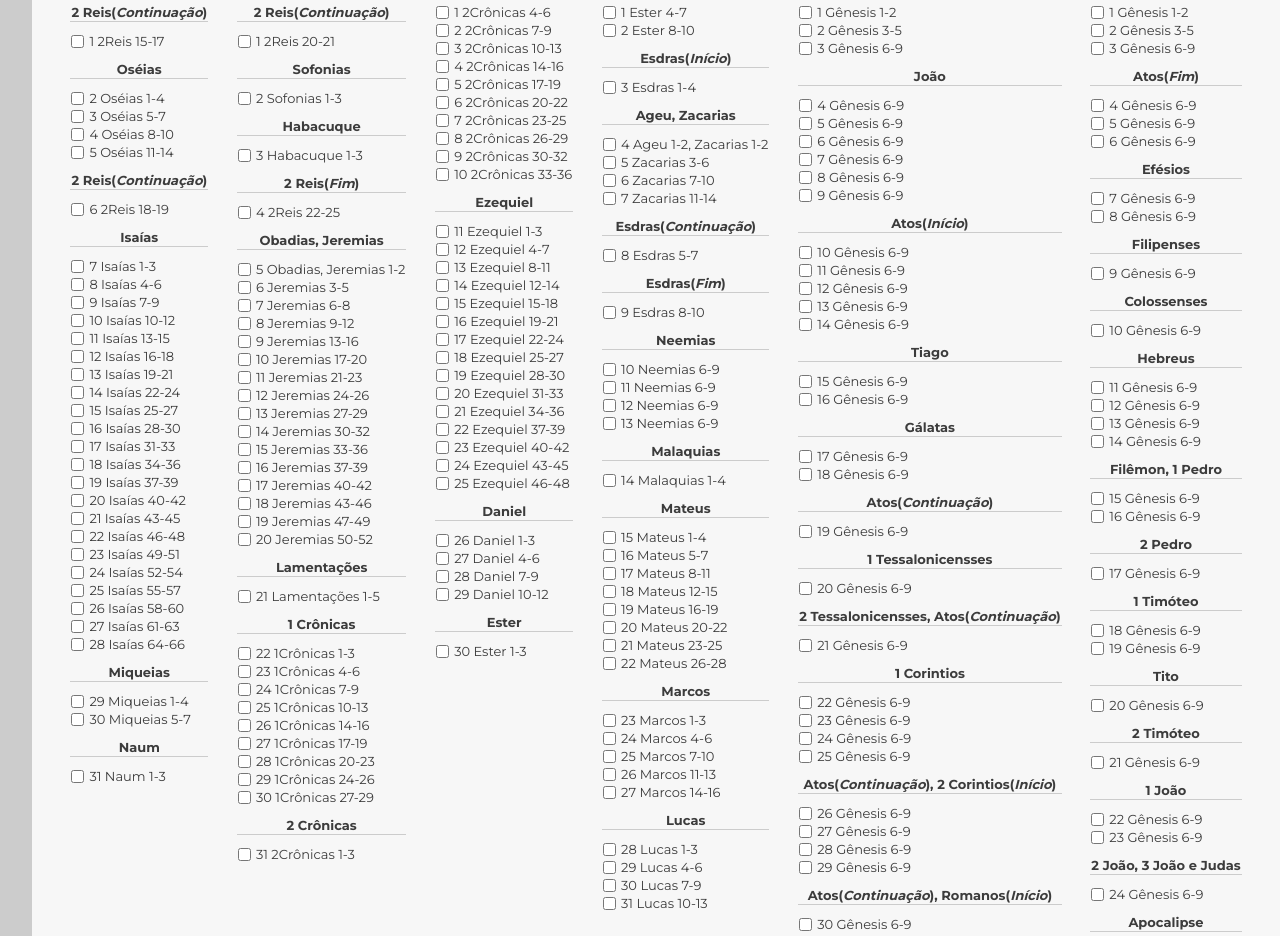
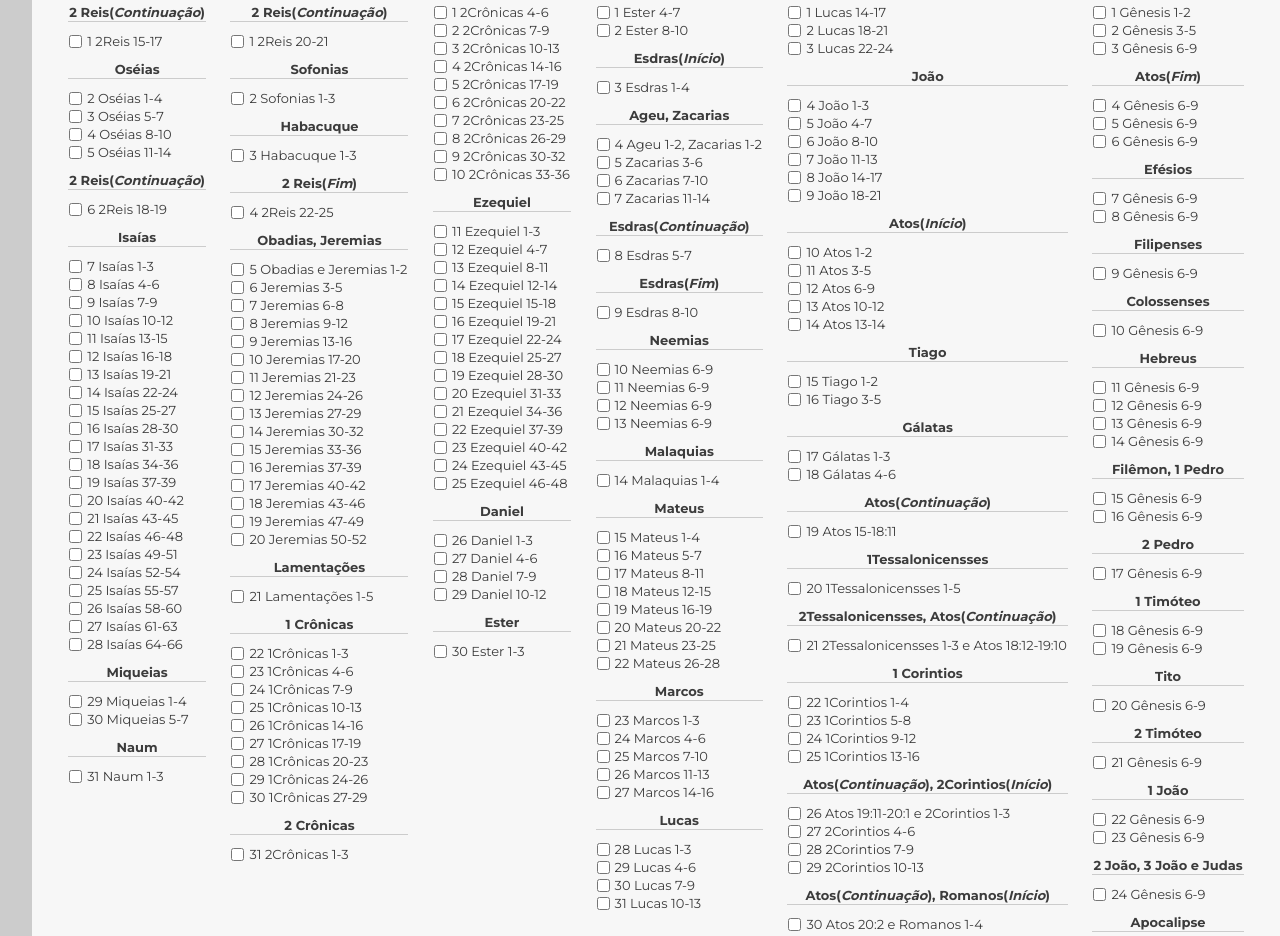
Before and after one commit to Gilberto-Mascena/Programa-de-Leitura-B-blica, a plain HTML site: page main-leitura-biblca/index.html in a window 1280 px wide. Shown: the part 1151-2087 px from the top of the page. Drawn offline with Linux system fonts and the light colour scheme.

Commit message:
Adicionado mes de Novembro

```diff
--- a/main-leitura-biblca/index.html
+++ b/main-leitura-biblca/index.html
@@ -453,7 +453,7 @@
                             <h5 class="subtitulo__livro">Obadias, Jeremias</h5>
                         </div>
                             <div>
-                                <label for=""><input type="checkbox">5 Obadias, Jeremias 1-2</label>
+                                <label for=""><input type="checkbox">5 Obadias e Jeremias 1-2</label>
                                 <label for=""><input type="checkbox">6 Jeremias 3-5</label>
                                 <label for=""><input type="checkbox">7 Jeremias 6-8</label>
                                 <label for=""><input type="checkbox">8 Jeremias 9-12</label>
@@ -637,86 +637,86 @@
                 <form action="">
                     <h3 class="subtitulo__mes">Novembro</h3>
                             <div>
-                                <label for=""><input type="checkbox">1 Gênesis 1-2</label>
-                                <label for=""><input type="checkbox">2 Gênesis 3-5</label>
-                                <label for=""><input type="checkbox">3 Gênesis 6-9</label>
+                                <label for=""><input type="checkbox">1 Lucas 14-17</label>
+                                <label for=""><input type="checkbox">2 Lucas 18-21</label>
+                                <label for=""><input type="checkbox">3 Lucas 22-24</label>
                             </div>
                         <div>
                             <h5 class="subtitulo__livro">João</h5>
                         </div>
                             <div>
-                                <label for=""><input type="checkbox">4 Gênesis 6-9</label>
-                                <label for=""><input type="checkbox">5 Gênesis 6-9</label>
-                                <label for=""><input type="checkbox">6 Gênesis 6-9</label>
-                                <label for=""><input type="checkbox">7 Gênesis 6-9</label>
-                                <label for=""><input type="checkbox">8 Gênesis 6-9</label>
-                                <label for=""><input type="checkbox">9 Gênesis 6-9</label>
+                                <label for=""><input type="checkbox">4 João 1-3</label>
+                                <label for=""><input type="checkbox">5 João 4-7</label>
+                                <label for=""><input type="checkbox">6 João 8-10</label>
+                                <label for=""><input type="checkbox">7 João 11-13</label>
+                                <label for=""><input type="checkbox">8 João 14-17</label>
+                                <label for=""><input type="checkbox">9 João 18-21</label>
                             </div>
                         <div>
                             <h5 class="subtitulo__livro">Atos(<em>Início</em>)</h5>
                         </div>
                             <div>
-                                <label for=""><input type="checkbox">10 Gênesis 6-9</label>
-                                <label for=""><input type="checkbox">11 Gênesis 6-9</label>
-                                <label for=""><input type="checkbox">12 Gênesis 6-9</label>
-                                <label for=""><input type="checkbox">13 Gênesis 6-9</label>
-                                <label for=""><input type="checkbox">14 Gênesis 6-9</label>
+                                <label for=""><input type="checkbox">10 Atos 1-2</label>
+                                <label for=""><input type="checkbox">11 Atos 3-5</label>
+                                <label for=""><input type="checkbox">12 Atos 6-9</label>
+                                <label for=""><input type="checkbox">13 Atos 10-12</label>
+                                <label for=""><input type="checkbox">14 Atos 13-14</label>
                             </div>
                         <div>
                             <h5 class="subtitulo__livro">Tiago</h5>
                         </div>
                             <div>
-                                <label for=""><input type="checkbox">15 Gênesis 6-9</label>
-                                <label for=""><input type="checkbox">16 Gênesis 6-9</label>
+                                <label for=""><input type="checkbox">15 Tiago 1-2</label>
+                                <label for=""><input type="checkbox">16 Tiago 3-5</label>
                             </div>
                         <div>
                             <h5 class="subtitulo__livro">Gálatas</h5>
                         </div>
                             <div>
-                                <label for=""><input type="checkbox">17 Gênesis 6-9</label>
-                                <label for=""><input type="checkbox">18 Gênesis 6-9</label>
+                                <label for=""><input type="checkbox">17 Gálatas 1-3</label>
+                                <label for=""><input type="checkbox">18 Gálatas 4-6</label>
                             </div>
                         <div>
                             <h5 class="subtitulo__livro">Atos(<em>Continuação</em>)</h5>
                         </div>
                             <div>
-                                <label for=""><input type="checkbox">19 Gênesis 6-9</label>
+                                <label for=""><input type="checkbox">19 Atos 15-18:11</label>
                             </div>
                         <div>
-                            <h5 class="subtitulo__livro">1 Tessalonicensses</h5>
+                            <h5 class="subtitulo__livro">1Tessalonicensses</h5>
                         </div>
                             <div>
-                                <label for=""><input type="checkbox">20 Gênesis 6-9</label>
+                                <label for=""><input type="checkbox">20 1Tessalonicensses 1-5</label>
                             </div>
                     <div>
-                        <h5 class="subtitulo__livro">2 Tessalonicensses, Atos(<em>Continuação</em>)</h5>
+                        <h5 class="subtitulo__livro">2Tessalonicensses, Atos(<em>Continuação</em>)</h5>
                     </div>
                             <div>
-                                <label for=""><input type="checkbox">21 Gênesis 6-9</label>
+                                <label for=""><input type="checkbox">21 2Tessalonicensses 1-3 e Atos 18:12-19:10</label>
                             </div>
                     <div>
                         <h5 class="subtitulo__livro">1 Corintios</h5>
                     </div>
                             <div>
-                                <label for=""><input type="checkbox">22 Gênesis 6-9</label>
-                                <label for=""><input type="checkbox">23 Gênesis 6-9</label>
-                                <label for=""><input type="checkbox">24 Gênesis 6-9</label>
-                                <label for=""><input type="checkbox">25 Gênesis 6-9</label>
+                                <label for=""><input type="checkbox">22 1Corintios 1-4</label>
+                                <label for=""><input type="checkbox">23 1Corintios 5-8</label>
+                                <label for=""><input type="checkbox">24 1Corintios 9-12</label>
+                                <label for=""><input type="checkbox">25 1Corintios 13-16</label>
                             </div>
                     <div>
-                        <h5 class="subtitulo__livro">Atos(<em>Continuação</em>), 2 Corintios(<em>Início</em>)</h5>
+                        <h5 class="subtitulo__livro">Atos(<em>Continuação</em>), 2Corintios(<em>Início</em>)</h5>
                     </div>
                             <div>
-                                <label for=""><input type="checkbox">26 Gênesis 6-9</label>
-                                <label for=""><input type="checkbox">27 Gênesis 6-9</label>
-                                <label for=""><input type="checkbox">28 Gênesis 6-9</label>
-                                <label for=""><input type="checkbox">29 Gênesis 6-9</label>
+                                <label for=""><input type="checkbox">26 Atos 19:11-20:1 e 2Corintios 1-3</label>
+                                <label for=""><input type="checkbox">27 2Corintios 4-6</label>
+                                <label for=""><input type="checkbox">28 2Corintios 7-9</label>
+                                <label for=""><input type="checkbox">29 2Corintios 10-13</label>
                             </div>
                     <div>
                         <h5 class="subtitulo__livro">Atos(<em>Continuação</em>), Romanos(<em>Início</em>)</h5>
                     </div>
                             <div>
-                                <label for=""><input type="checkbox">30 Gênesis 6-9</label>
+                                <label for=""><input type="checkbox">30 Atos 20:2 e Romanos 1-4</label>
                             </div>
                 </form>
             </div>
```
Also changed, not shown: 1 other file.
